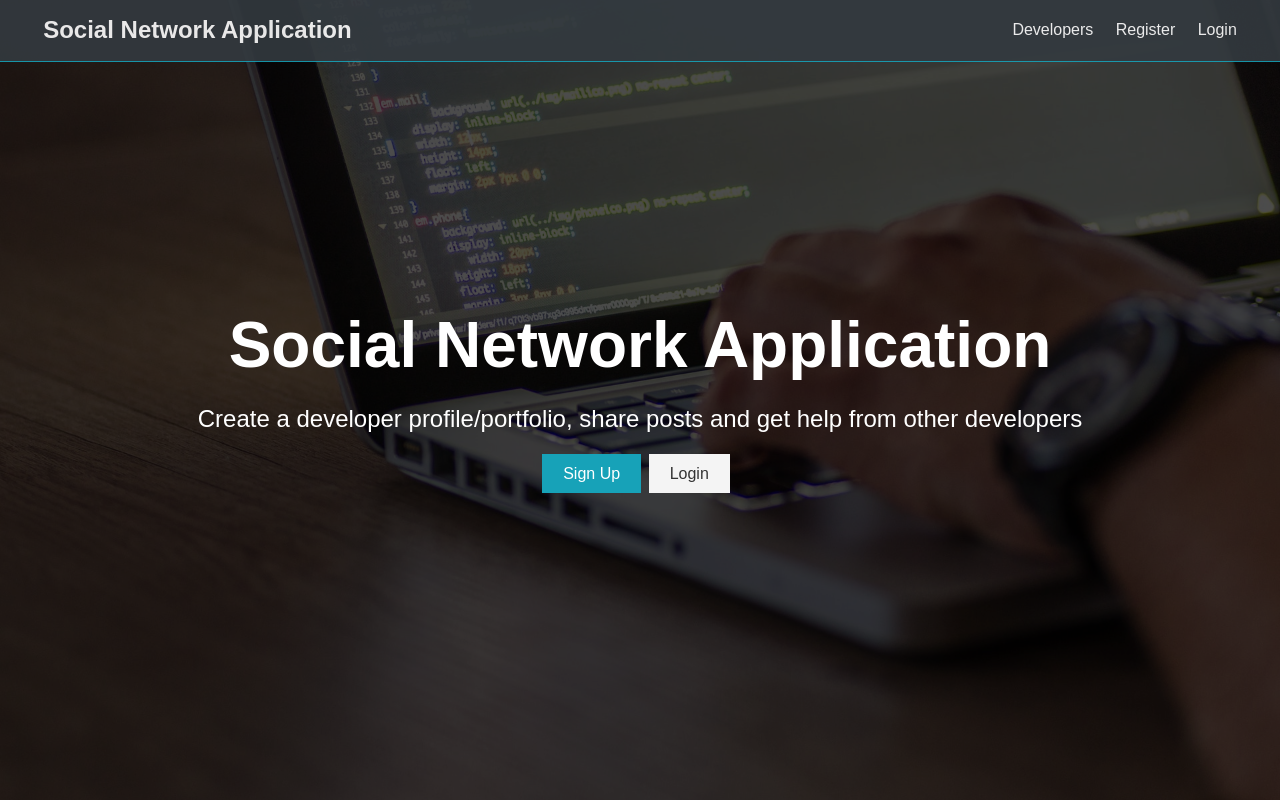
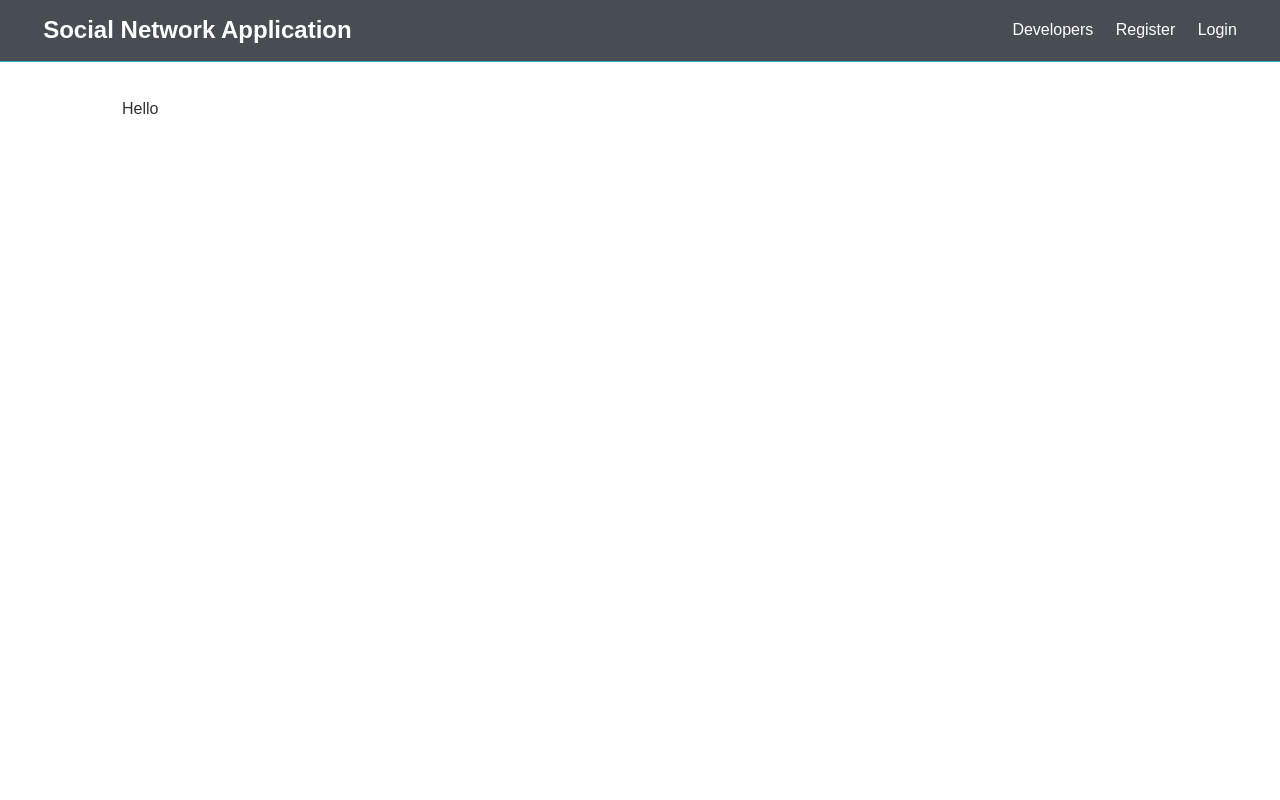
Before and after one commit to georgiangelov2000/Social-Network-Project, a React (Create React App) app in the folder Social-Network/client/: page /Login in a window 1280 px wide. Built offline with nearby package versions, Linux system fonts and the light colour scheme.

Commit message:
Setting up react router

```diff
--- a/Social-Network/client/src/App.js
+++ b/Social-Network/client/src/App.js
@@ -1,15 +1,23 @@
-import React, {Fragment} from 'react'
-import {BrowserRouter as Router,Route,Switch} from 'react-router-dom';
-import Navbar from './components/Layout/Navbar';
-import Landing from './components/Layout/Landing';
-import './App.css';
+import React, { Fragment } from "react";
+import { BrowserRouter as Router, Route, Switch } from "react-router-dom";
+import Navbar from "./components/Layout/Navbar";
+import Landing from "./components/Layout/Landing";
 
-const App=()=>(
+import Login from "./components/Auth/Login";
+import Register from "./components/Auth/Register";
+import "./App.css";
+
+const App = () => (
   <Router>
     <Fragment>
       <Navbar />
-      <Router exact path='/' component={Landing} />
-      <Landing />
+      <Route exact path="/" component={Landing} />
+      <section className="container">
+        <Switch>
+          <Route exact path="/register" component={Register} />
+          <Route exact path="/Login" component={Login} />
+        </Switch>
+      </section>
     </Fragment>
   </Router>
 );
--- /dev/null
+++ b/Social-Network/client/src/components/Auth/Login.js
@@ -0,0 +1,11 @@
+import React from 'react'
+
+export const Login = () => {
+    return (
+        <div>
+            Hello
+        </div>
+    )
+}
+
+export default Login
--- /dev/null
+++ b/Social-Network/client/src/components/Auth/Register.js
@@ -0,0 +1,11 @@
+import React from 'react'
+
+export const Register = () => {
+    return (
+        <div>
+            Register Form
+        </div>
+    )
+}
+
+export default Register
--- a/Social-Network/client/src/components/Layout/Landing.js
+++ b/Social-Network/client/src/components/Layout/Landing.js
@@ -1,4 +1,5 @@
 import React from 'react'
+import {Link} from 'react-router-dom';
 
 export const Landing = () => {
     return (
@@ -11,8 +12,8 @@
             other developers
           </p>
           <div class="buttons">
-            <a href="register.html" className="btn btn-primary">Sign Up</a>
-            <a href="login.html" className="btn btn-light">Login</a>
+            <Link to ="/register" className="btn btn-primary">Sign Up</Link>
+            <Link to ="/login" className="btn btn-light">Login</Link>
           </div>
         </div>
       </div>
--- a/Social-Network/client/src/components/Layout/Navbar.js
+++ b/Social-Network/client/src/components/Layout/Navbar.js
@@ -1,22 +1,23 @@
 import React from "react";
+import {Link} from 'react-router-dom';
 
 export const Navbar = () => {
   return (
     <nav className="navbar bg-dark">
       <h1>
-        <a href="index.html">
-          <i class="fas fa-code"></i>Social Network Application
-        </a>
+        <Link>
+          <i className="fas fa-code"></i>Social Network Application
+        </Link>
       </h1>
       <ul>
         <li>
-          <a href="profiles.html">Developers</a>
+          <Link to="/">Developers</Link>
         </li>
         <li>
-          <a href="register.html">Register</a>
+          <Link to="/register">Register</Link>
         </li>
         <li>
-          <a href="login.html">Login</a>
+          <Link to="/login">Login</Link>
         </li>
       </ul>
     </nav>
```
